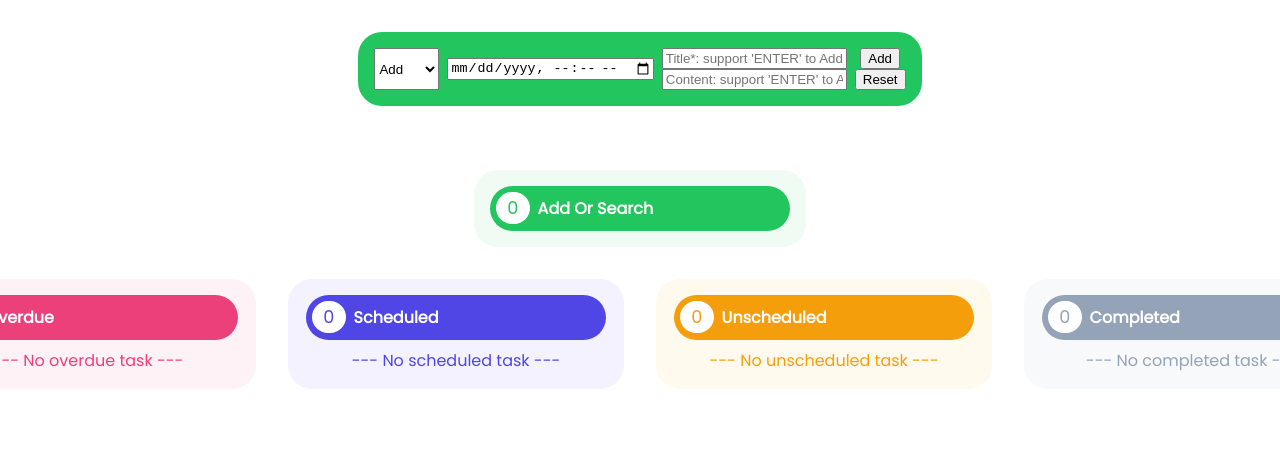
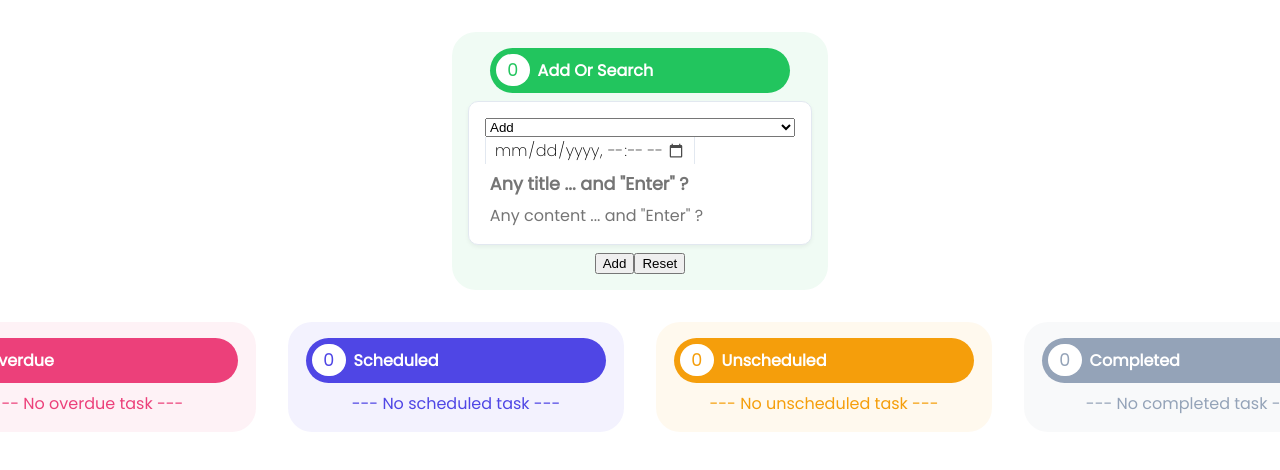
Before and after one commit to ken-gy-leung/jra-full-stack, a React (Create React App) app in the folder assignments/asgn-05-react-todo-list-app/: page / in a window 1280 px wide. Shown: the top 470 px of the page. Built offline with nearby package versions, Linux system fonts and the light colour scheme.

Commit message:
Created Add-Or-Search-Widget layout by TaskCard component

```diff
--- a/assignments/asgn-05-react-todo-list-app/src/App.js
+++ b/assignments/asgn-05-react-todo-list-app/src/App.js
@@ -140,7 +140,6 @@ const App = () => {
   const taskLists = Object.keys(taskListsByStatus).map(status => {
 
     const { tasks, color } = taskListsByStatus[status]
-    console.log(tasks)
 
     return (
       <TaskList
@@ -163,16 +162,12 @@ const App = () => {
 
   return (
     <div className='App'>
-      <AddOrSearchWidget onTaskAdd={handleTaskAdd} onTaskSearch={handleTaskSearch} />
-      <TaskList
-        listClasses='add-or-search-widget'
-        barTitle='add or search'
+      <AddOrSearchWidget
         taskCount={allTasks.length}
         color='#22C55E'
-      >
-        {
-        }
-      </TaskList>
+        onTaskAdd={handleTaskAdd}
+        onTaskSearch={handleTaskSearch}
+      />
       <div className='task-lists'>
         {taskLists}
       </div>
--- /dev/null
+++ b/assignments/asgn-05-react-todo-list-app/src/components/AddOrSearchWidget/AddOrSearchCard/AddOrSearchCard.js
@@ -0,0 +1,126 @@
+import { useState } from 'react'
+import AutoSizingTextarea from '../../AutoSizingTextarea/AutoSizingTextarea'
+// import { getCurrentDateTime } from '../../../utils/utils'
+import './AddOrSearchCard.css'
+
+const AddOrSearchCard = ({ color, action, deadlineInput, deadlineSearchFrom, deadlineSearchTo, title, content, onActionChange, onDeadlineChange, onDeadlineFromChange, onDeadlineToChange, onTitleChange, onContentChange, onTaskAddByEnter, onTaskSearchByEnter}) => {
+    const [inFocus, setInFocus] = useState(false)
+
+    const changeAction = event => {
+        onActionChange(event.target.value)
+    }
+
+    const changeDeadline = event => {
+        onDeadlineChange(event.target.value)
+    }
+
+    const changeDeadlineFrom = event => {
+        onDeadlineFromChange(event.target.value)
+    }
+
+    const changeDeadlineTo = event => {
+        onDeadlineToChange(event.target.value)
+    }
+
+    const changeTitle = event => {
+        onTitleChange(event.target.value)
+    }
+
+    const changeContent = event => {
+        onContentChange(event.target.value)
+    }
+
+    const addTaskByEnter = event => {
+        onTaskAddByEnter(event.key)
+    }
+
+    const searchTaskByEnter = event => {
+        onTaskSearchByEnter(event.key)
+    }
+
+    const highlightTaskInFocus = () => {
+        document.querySelectorAll('.task').forEach(task => {
+            task.classList.remove('task-in-focus')
+        })
+        setInFocus(true)
+    }
+
+    const unhighlightTaskOutFocus = () => {
+        setInFocus(false)
+    }
+
+    return (
+        <div
+            className={`task${inFocus ? ' task-in-focus' : ''}`}
+            style={{
+                borderColor: inFocus ? color : '#E2E8F0',
+                borderWidth: inFocus ? '2px' : '1px',
+                backgroundColor: inFocus ? `${color}20` : 'white'
+            }}
+        >
+            <select name='action-select' value={action} onChange={changeAction}>
+                <option value='Add'>Add</option>
+                <option value='Search'>Search</option>
+            </select>
+            <div className='widget-date-time-pickers'>
+                {
+                    action === 'Add' ?
+                        <input
+                            type='datetime-local'
+                            // use current date & time as min value for datetime-local input
+                            // min={getCurrentDateTime()}
+                            value={deadlineInput}
+                            data-placeholder='Pick a Deadline'
+                            onChange={changeDeadline}
+                            onFocus={highlightTaskInFocus}
+                            onBlur={unhighlightTaskOutFocus}
+                        /> :
+                        <>
+                            <input
+                                type='datetime-local'
+                                value={deadlineSearchFrom}
+                                data-placeholder='From'
+                                max={deadlineSearchTo}
+                                onChange={changeDeadlineFrom}
+                                onFocus={highlightTaskInFocus}
+                                onBlur={unhighlightTaskOutFocus}
+                            />
+                            <input
+                                type='datetime-local'
+                                value={deadlineSearchTo}
+                                data-placeholder='To'
+                                min={deadlineSearchFrom}
+                                onChange={changeDeadlineTo}
+                                onFocus={highlightTaskInFocus}
+                                onBlur={unhighlightTaskOutFocus}
+                            />
+                        </>
+                }
+            </div>
+            <AutoSizingTextarea
+                className='task-title'
+                name='title'
+                value={title}
+                holderText='Any title ... and "Enter" ?'
+                titleHint={`Support 'Enter' to ${action}`}
+                onValueChange={changeTitle}
+                onTaskFocus={highlightTaskInFocus}
+                onTaskBlur={unhighlightTaskOutFocus}
+                onEnterDown={action === 'Add' ? addTaskByEnter : searchTaskByEnter}
+            />
+            <AutoSizingTextarea
+                className='task-content'
+                name='content'
+                value={content}
+                holderText='Any content ... and "Enter" ?'
+                titleHint={`Support 'Enter' to ${action}`}
+                onValueChange={changeContent}
+                onTaskFocus={highlightTaskInFocus}
+                onTaskBlur={unhighlightTaskOutFocus}
+                onEnterDown={action === 'Add' ? addTaskByEnter : searchTaskByEnter}
+            />
+        </div>
+    )
+}
+
+export default AddOrSearchCard
--- a/assignments/asgn-05-react-todo-list-app/src/components/AddOrSearchWidget/AddOrSearchWidget.css
+++ b/assignments/asgn-05-react-todo-list-app/src/components/AddOrSearchWidget/AddOrSearchWidget.css
@@ -1,16 +1,17 @@
 .add-or-search-widget{
     display: flex;
+    flex-direction: column;
     gap: 0.5rem;
     height: fit-content;
     padding: 1rem;
     margin: 2rem 0;
     border-radius: 24px;
-    background-color: #22C55E;
+    align-items: center;
 }
 
-.widget-date-time-pickers, .widget-text-inputs, .widget-action-buttons {
+.widget-action-buttons {
     display: flex;
-    flex-direction: column;
+    /* flex-direction: column; */
     justify-content: center;
     align-items: center;
 }
--- a/assignments/asgn-05-react-todo-list-app/src/components/AddOrSearchWidget/AddOrSearchWidget.js
+++ b/assignments/asgn-05-react-todo-list-app/src/components/AddOrSearchWidget/AddOrSearchWidget.js
@@ -1,42 +1,51 @@
 // import { getCurrentDateTime } from '../utils/utils'
 import {useState} from 'react'
 import './AddOrSearchWidget.css'
+import TaskList from '../TaskList/TaskList'
+import AddOrSearchCard from './AddOrSearchCard/AddOrSearchCard'
 
-const AddOrSearchWidget = ({ onTaskAdd, onTaskSearch }) => {
+const AddOrSearchWidget = ({ taskCount, color, onTaskAdd, onTaskSearch }) => {
   const [action, setAction] = useState('Add')
-  const [titleInput, setTitleInput] = useState('')
-  const [contentInput, setContentInput] = useState('')
   const [deadlineInput, setDeadlineInput] = useState('')
   const [deadlineSearchFrom, setDeadlineSearchFrom] = useState('')
   const [deadlineSearchTo, setDeadlineSearchTo] = useState('')
+  const [titleInput, setTitleInput] = useState('')
+  const [contentInput, setContentInput] = useState('')
 
-  const handleActionChange = event => {
-    setAction(event.target.value)
+  const handleActionChange = value => {
+    setAction(value)
     if (!!deadlineInput) {
       setDeadlineSearchFrom(deadlineInput)
     }
   }
 
-  const handleTitleInputChange = event => {
-    const inputValue = event.target.value
-    setTitleInput(inputValue)
+  const handleDeadlineChange = value => {
+    setDeadlineInput(value)
   }
 
-  const handleContentInputChange = event => {
-    const inputValue = event.target.value
-    setContentInput(inputValue)
+  const handleDeadlineFromChange = value => {
+    setDeadlineSearchFrom(value)
   }
 
-  const handleDeadlineChange = event => {
-    setDeadlineInput(event.target.value)
+  const handleDeadlineToChange = value => {
+    setDeadlineSearchTo(value)
   }
 
-  const handleDeadlineFromChange = event => {
-    setDeadlineSearchFrom(event.target.value)
+  const handleTitleInputChange = value => {
+    setTitleInput(value)
   }
 
-  const handleDeadlineToChange = event => {
-    setDeadlineSearchTo(event.target.value)
+  const handleContentInputChange = value => {
+    setContentInput(value)
+  }
+
+  const handleReset = () => {
+    setDeadlineSearchFrom('')
+    setDeadlineSearchTo('')
+    setDeadlineInput('')
+    setTitleInput('')
+    setContentInput('')
+    onTaskSearch('', '', '', '')
   }
 
   const handleTaskAdd = () => {
@@ -49,8 +58,8 @@ const AddOrSearchWidget = ({ onTaskAdd, onTaskSearch }) => {
   }
 
   // use Enter key to add task
-  const handleTaskAddByEnter = (event) => {
-    if(event.key === 'Enter'){
+  const handleTaskAddByEnter = key => {
+    if(key === 'Enter'){
       handleTaskAdd()
     }
   }
@@ -60,83 +69,46 @@ const AddOrSearchWidget = ({ onTaskAdd, onTaskSearch }) => {
   }
 
   // use Enter key to search task
-  const handleTaskSearchByEnter = (event) => {
-    if(event.key === 'Enter'){
+  const handleTaskSearchByEnter = key => {
+    if(key === 'Enter'){
       handleTaskSearch()
     }
   }
 
-  const handleSearchReset = () => {
-    setDeadlineSearchFrom('')
-    setDeadlineSearchTo('')
-    setDeadlineInput('')
-    setTitleInput('')
-    setContentInput('')
-    onTaskSearch('', '', '')
-  }
-
   return (
-    <div className='add-or-search-widget'>
-      <select name='action-select' value={action} onChange={handleActionChange}>
-        <option value='Add'>Add</option>
-        <option value='Search'>Search</option>
-      </select>
-      <div className="widget-date-time-pickers">
-        {
-          action === 'Add' ?
-            <input
-              type='datetime-local'
-              // use current date & time as min value for datetime-local input
-              // min={getCurrentDateTime()}
-              value={deadlineInput}
-              data-placeholder='Pick a Deadline'
-              onChange={handleDeadlineChange}
-            /> :
-            <>
-              <input
-                type='datetime-local'
-                value={deadlineSearchFrom}
-                data-placeholder='From'
-                max={deadlineSearchTo}
-                onChange={handleDeadlineFromChange}
-              />
-              <input
-                type='datetime-local'
-                value={deadlineSearchTo}
-                data-placeholder='To'
-                min={deadlineSearchFrom}
-                onChange={handleDeadlineToChange}
-              />
-            </>
-        }
-      </div>
-      <div className="widget-text-inputs">
-        <input
-          type='text'
-          name='title-input'
-          value={titleInput}
-          onChange={handleTitleInputChange}
-          onKeyDown={action === 'Add' ? handleTaskAddByEnter : handleTaskSearchByEnter}
-          placeholder={`Title*: support 'ENTER' to ${action}`}
-        />
-        <input
-          type='text'
-          name='content-input'
-          value={contentInput}
-          onChange={handleContentInputChange}
-          onKeyDown={action === 'Add' ? handleTaskAddByEnter : handleTaskSearchByEnter}
-          placeholder={`Content: support 'ENTER' to ${action}`}
-        />
-      </div>
+    <TaskList
+      listClasses='add-or-search-widget'
+      barTitle='add or search'
+      taskCount={taskCount}
+      color={color}
+    >
+      <AddOrSearchCard
+        color={color}
+        action={action}
+        deadlineInput={deadlineInput}
+        deadlineSearchFrom={deadlineSearchFrom}
+        deadlineSearchTo={deadlineSearchTo}
+        title={titleInput}
+        content={contentInput}
+        onActionChange={handleActionChange}
+        onDeadlineChange={handleDeadlineChange}
+        onDeadlineFromChange={handleDeadlineFromChange}
+        onDeadlineToChange={handleDeadlineToChange}
+        onTitleChange={handleTitleInputChange}
+        onContentChange={handleContentInputChange}
+        onTaskAddByEnter={handleTaskAddByEnter}
+        onTaskSearchByEnter={handleTaskSearchByEnter}
+      >
+      </AddOrSearchCard>
       <div className="widget-action-buttons">
         <button
           onClick={action === 'Add' ? handleTaskAdd : handleTaskSearch}>{action}
         </button>
         <button
-          onClick={handleSearchReset}>Reset
+          onClick={handleReset}>Reset
         </button>
       </div>
-    </div>
+    </TaskList>
   )
 }
 
--- a/assignments/asgn-05-react-todo-list-app/src/components/AutoSizingTextarea/AutoSizingTextarea.js
+++ b/assignments/asgn-05-react-todo-list-app/src/components/AutoSizingTextarea/AutoSizingTextarea.js
@@ -1,7 +1,7 @@
 import { useEffect, useRef } from 'react'
 import './AutoSizingTextarea.css'
 
-const AutoSizingTextarea = ({ className, name, value, onValueChange, onTaskFocus, onTaskBlur }) => {
+const AutoSizingTextarea = ({ className, name, value, holderText, titleHint, onValueChange, onTaskFocus, onTaskBlur, onEnterDown }) => {
     const textareaRef = useRef(null)
 
     const adjustHeight = element => {
@@ -60,13 +60,15 @@ const AutoSizingTextarea = ({ className, name, value, onValueChange, onTaskFocus
         <textarea
             ref={textareaRef}
             className={`auto-sizing-textarea ${className}`}
-            placeholder={`Any ${name} ...?`}
+            placeholder={holderText}
+            title={titleHint}
             type='text'
             name={name}
             value={value}
             onChange={onValueChange}
             onFocus={onTaskFocus}
             onBlur={onTaskBlur}
+            onKeyDown={onEnterDown}
         />
     )
 }
--- a/assignments/asgn-05-react-todo-list-app/src/components/TaskCard/TaskCard.js
+++ b/assignments/asgn-05-react-todo-list-app/src/components/TaskCard/TaskCard.js
@@ -73,6 +73,8 @@ const TaskCard = ({ status, color, deadline, title, content, done, onDoneToggle,
                 className={`task-title task-${status}`}
                 name='title'
                 value={title}
+                holderText='Any title ...?'
+                titleHint='Auto save on Title'
                 onValueChange={changeTitle}
                 onTaskFocus={highlightTaskInFocus}
                 onTaskBlur={unhighlightTaskOutFocus}
@@ -82,6 +84,8 @@ const TaskCard = ({ status, color, deadline, title, content, done, onDoneToggle,
                 className={`task-content task-${status}`}
                 name='content'
                 value={content}
+                holderText='Any content ...?'
+                titleHint='Auto save on Content'
                 onValueChange={changeContent}
                 onTaskFocus={highlightTaskInFocus}
                 onTaskBlur={unhighlightTaskOutFocus}
--- a/assignments/asgn-05-react-todo-list-app/src/components/TaskList/TaskList.js
+++ b/assignments/asgn-05-react-todo-list-app/src/components/TaskList/TaskList.js
@@ -1,8 +1,8 @@
 import TaskListBar from "../TaskListBar/TaskListBar"
 import './TaskList.css'
 
-const TaskList = ({key, listClasses, barTitle, taskCount, color, children}) => (
-    <div key={key} className={listClasses} style={{ backgroundColor: `${color}11` }}>
+const TaskList = ({ listClasses, barTitle, taskCount, color, children }) => (
+    <div key={barTitle} className={listClasses} style={{ backgroundColor: `${color}11` }}>
         <TaskListBar count={taskCount} barTitle={barTitle} color={color} />
         {children}
     </div>
```
Also changed, not shown: assignments/asgn-05-react-todo-list-app/src/components/AddOrSearchWidget/AddOrSearchCard/AddOrSearchCard.css (added).
